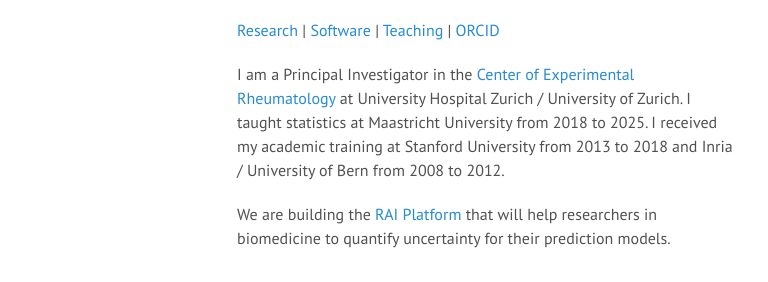
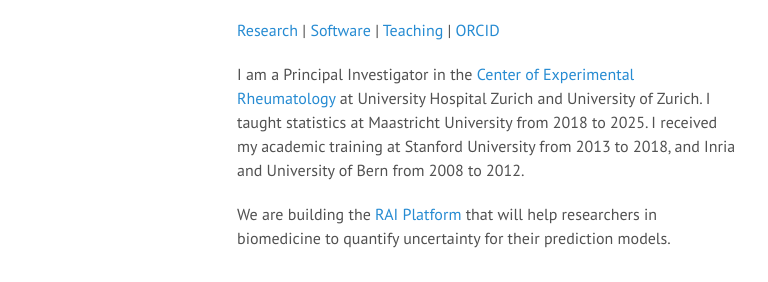
Before and after one commit to ChristofSeiler/ChristofSeiler.github.io, a Jekyll site: the page built from index.html, in a window 1280 px wide. Shown: the part 468-750 px from the top of the page, without its empty margins (3-771 px from the left). Built offline with Jekyll 4.4.1, drawn with Linux system fonts in a browser that asks for light colours; the list of posts is cut into pages by our own code.

Commit message:
replace / with and

```diff
--- a/index.html
+++ b/index.html
@@ -18,6 +18,6 @@
 <a href="https://orcid.org/0000-0001-8802-3642">ORCID</a>
 </p>
 
-<p class="narrow">I am a Principal Investigator in the <a href="https://www.usz.ch/en/department/rheumatology/research-at-the-clinic-for-rheumatology/research-focus-of-the-clinic-for-rheumatology/research-group-christof-seiler/">Center of Experimental Rheumatology</a> at University Hospital Zurich / University of Zurich. I taught statistics at Maastricht University from 2018 to 2025. I received my academic training at Stanford University from 2013 to 2018 and Inria / University of Bern from 2008 to 2012.</p>
+<p class="narrow">I am a Principal Investigator in the <a href="https://www.usz.ch/en/department/rheumatology/research-at-the-clinic-for-rheumatology/research-focus-of-the-clinic-for-rheumatology/research-group-christof-seiler/">Center of Experimental Rheumatology</a> at University Hospital Zurich and University of Zurich. I taught statistics at Maastricht University from 2018 to 2025. I received my academic training at Stanford University from 2013 to 2018, and Inria and University of Bern from 2008 to 2012.</p>
 
 <p class="narrow">We are building the <a href="http://rai.uzh.ch/">RAI Platform</a> that will help researchers in biomedicine to quantify uncertainty for their prediction models.</p>
```
Also changed, not shown: 1 other file.
